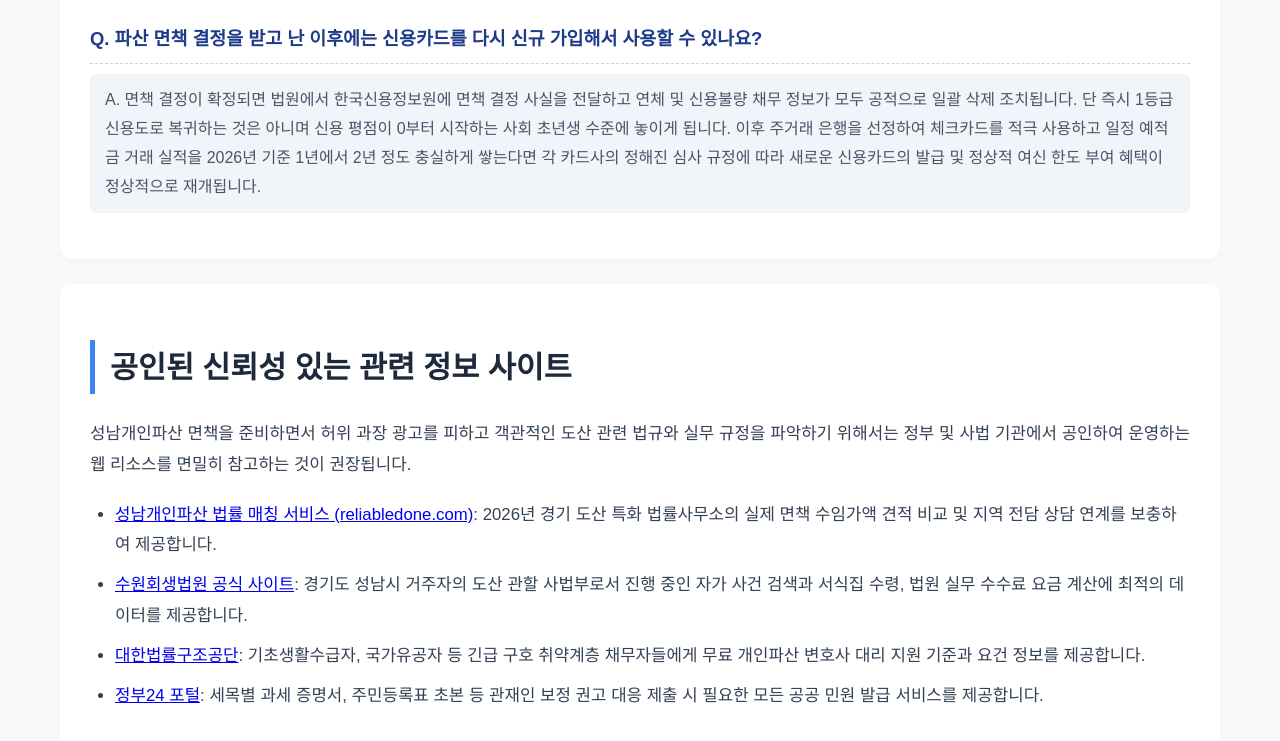
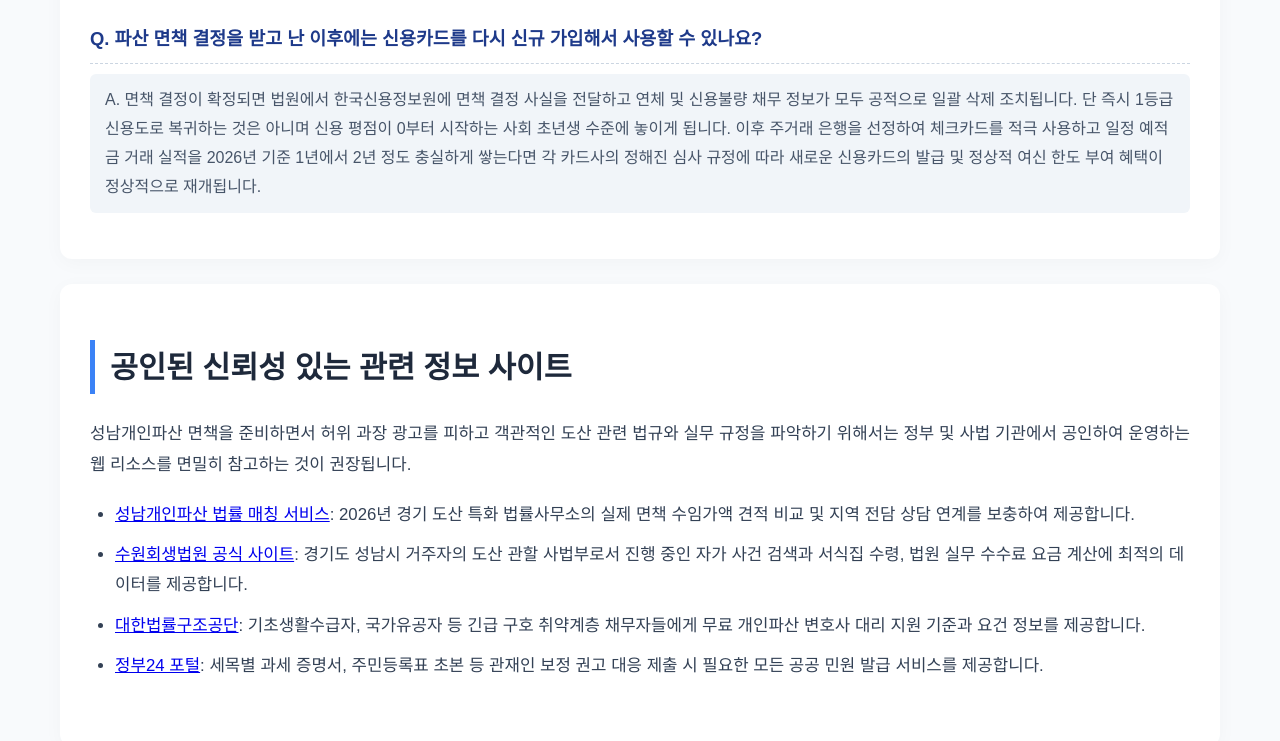
Before and after one commit to siondon1207-glitch/recoveryxlawt, a website: page index.html in a window 1280 px wide. Shown: the part 7394-8135 px from the top of the page. Drawn offline with Linux system fonts and the light colour scheme.

Commit message:
Update index.html

```diff
--- a/index.html
+++ b/index.html
@@ -610,7 +610,7 @@
   <div class="content-block">
     <p>성남개인파산 면책을 준비하면서 허위 과장 광고를 피하고 객관적인 도산 관련 법규와 실무 규정을 파악하기 위해서는 정부 및 사법 기관에서 공인하여 운영하는 웹 리소스를 면밀히 참고하는 것이 권장됩니다.</p>
     <ul>
-      <li><a href="https://recoverylawj.koreahankang.com" target="_blank">성남개인파산 법률 매칭 서비스 (reliabledone.com)</a>: 2026년 경기 도산 특화 법률사무소의 실제 면책 수임가액 견적 비교 및 지역 전담 상담 연계를 보충하여 제공합니다.</li>
+      <li><a href="https://recoverylawj.koreahankang.com" target="_blank">성남개인파산 법률 매칭 서비스</a>: 2026년 경기 도산 특화 법률사무소의 실제 면책 수임가액 견적 비교 및 지역 전담 상담 연계를 보충하여 제공합니다.</li>
       <li><a href="https://suwon.scourt.go.kr" target="_blank">수원회생법원 공식 사이트</a>: 경기도 성남시 거주자의 도산 관할 사법부로서 진행 중인 자가 사건 검색과 서식집 수령, 법원 실무 수수료 요금 계산에 최적의 데이터를 제공합니다.</li>
       <li><a href="https://www.klac.or.kr" target="_blank">대한법률구조공단</a>: 기초생활수급자, 국가유공자 등 긴급 구호 취약계층 채무자들에게 무료 개인파산 변호사 대리 지원 기준과 요건 정보를 제공합니다.</li>
       <li><a href="https://www.gov.kr" target="_blank">정부24 포털</a>: 세목별 과세 증명서, 주민등록표 초본 등 관재인 보정 권고 대응 제출 시 필요한 모든 공공 민원 발급 서비스를 제공합니다.</li>
```
